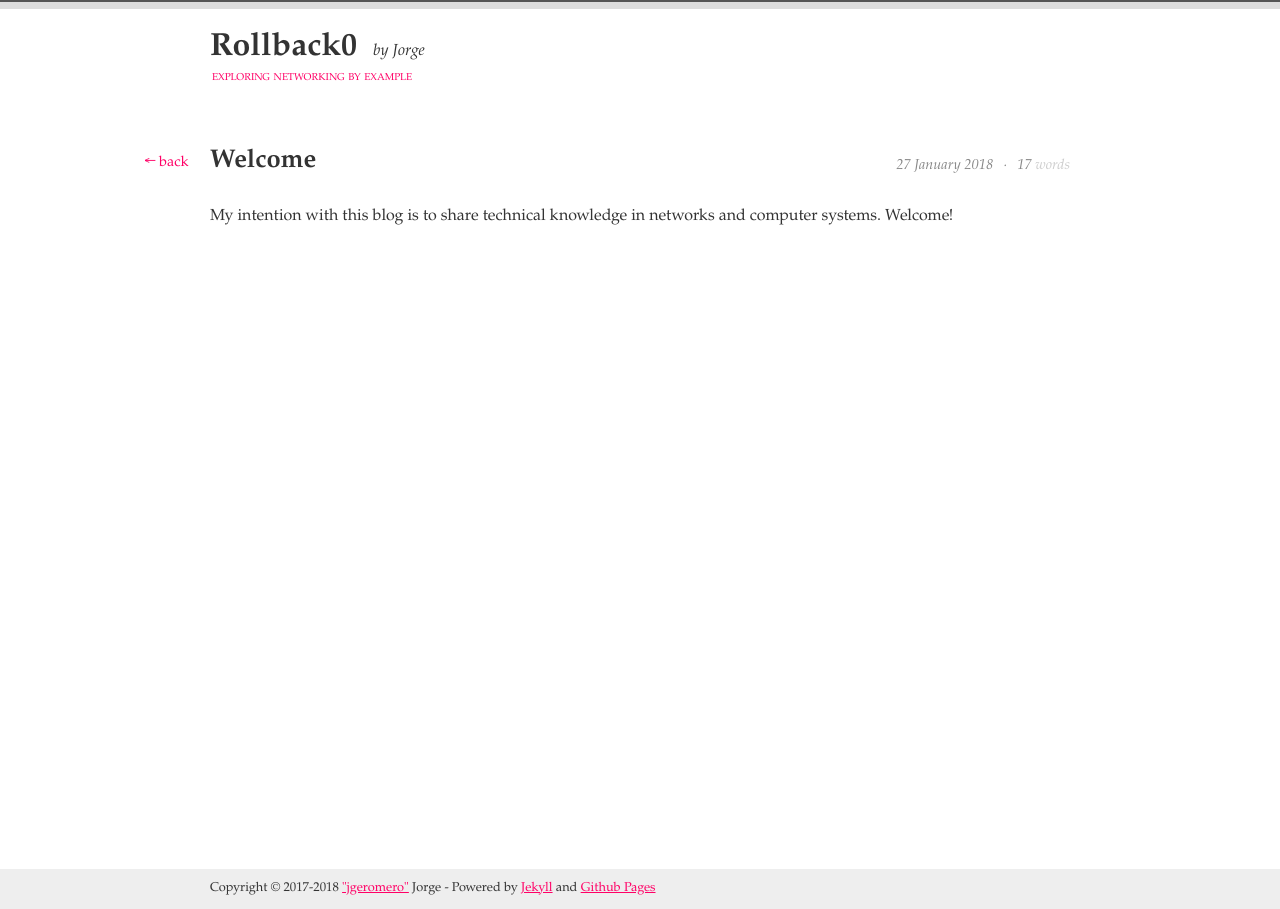
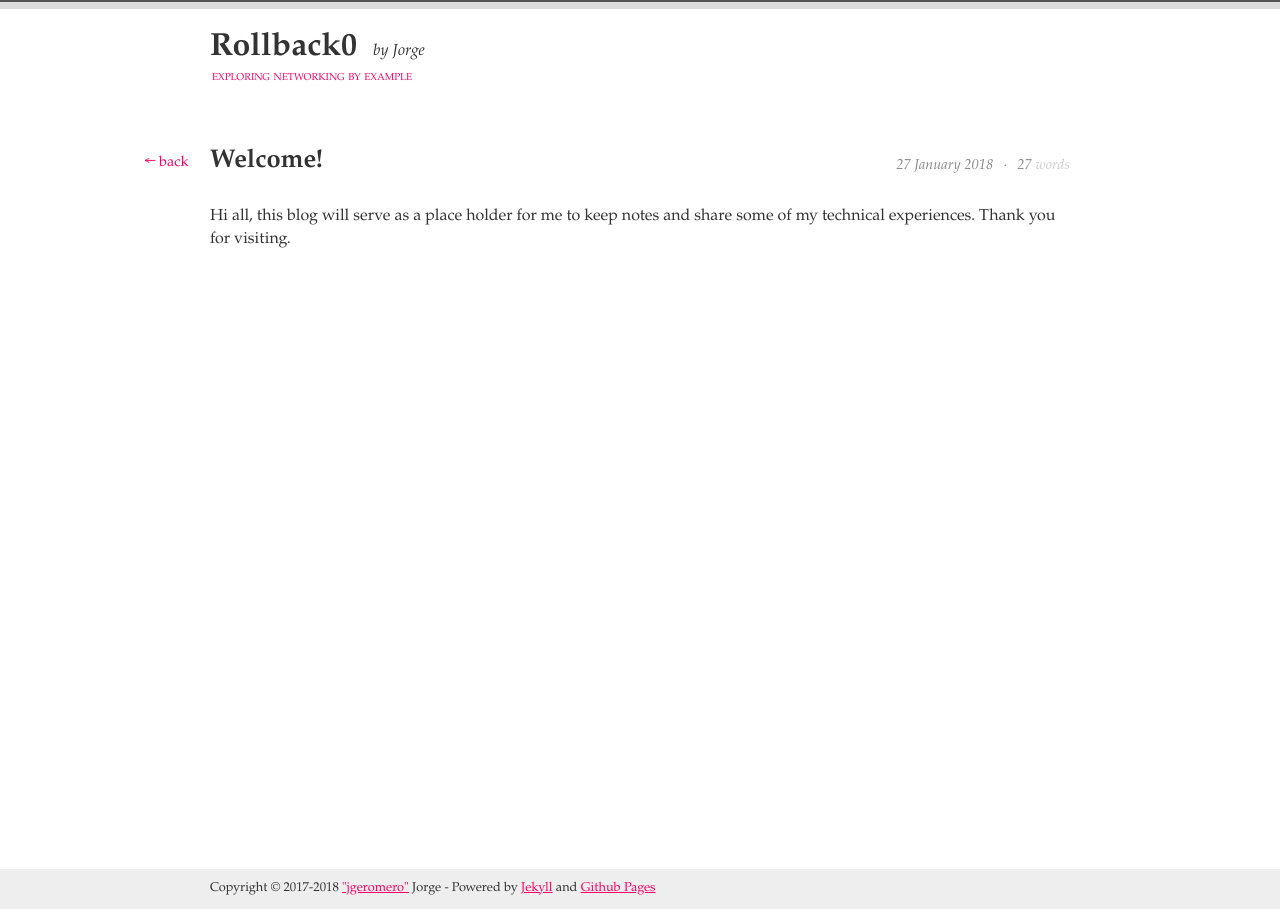
Before and after one commit to jgeromero/jgeromero.github.io, a Jekyll site: the page built from _posts/2018-01-26-welcome.markdown, in a window 1280 px wide. Built offline with Jekyll 4.4.1, drawn with Linux system fonts in a browser that asks for light colours.

Commit message:
blog post for feb 18th

```diff
--- a/_posts/2018-01-26-welcome.markdown
+++ b/_posts/2018-01-26-welcome.markdown
@@ -7,6 +7,6 @@ tags:
 new: new
 ---
 
-<h2>Welcome</h2>
+<h2>Welcome!</h2>
 
-My intention with this blog is to share technical knowledge in networks and computer systems. Welcome!
+Hi all, this blog will serve as a place holder for me to keep notes and share some of my technical experiences. Thank you for visiting.
```
Also changed, not shown: _posts/2018-02-18-policy-statements-for-dynamic-IGPs.markdown (added, +44 -0 lines), 4 other files.
